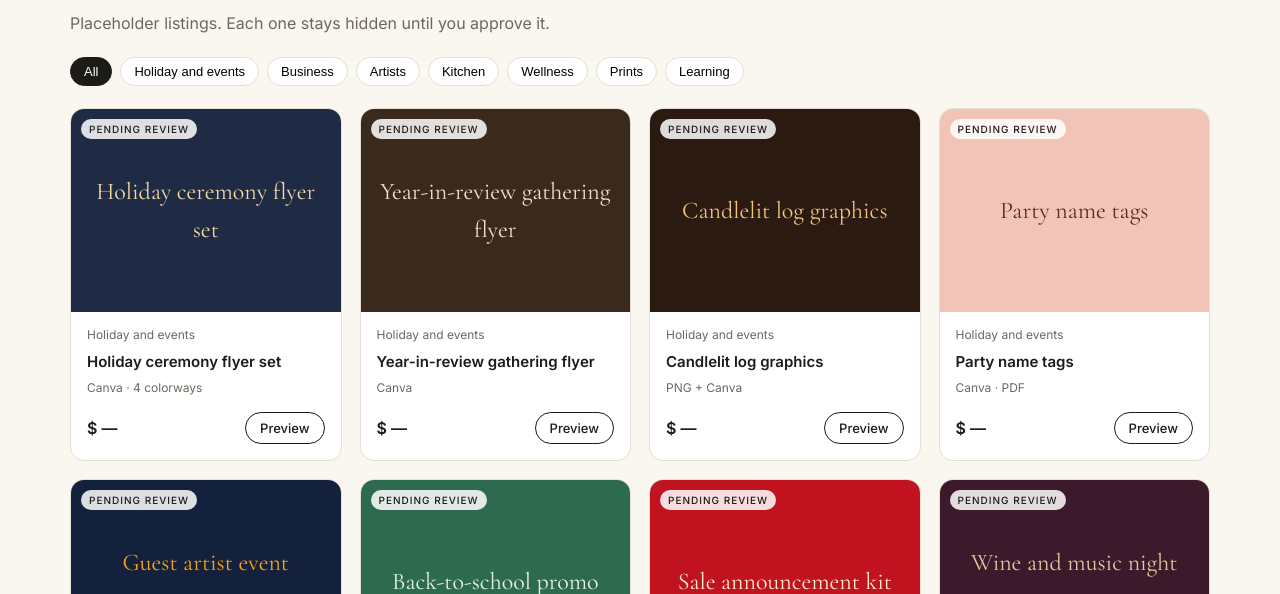
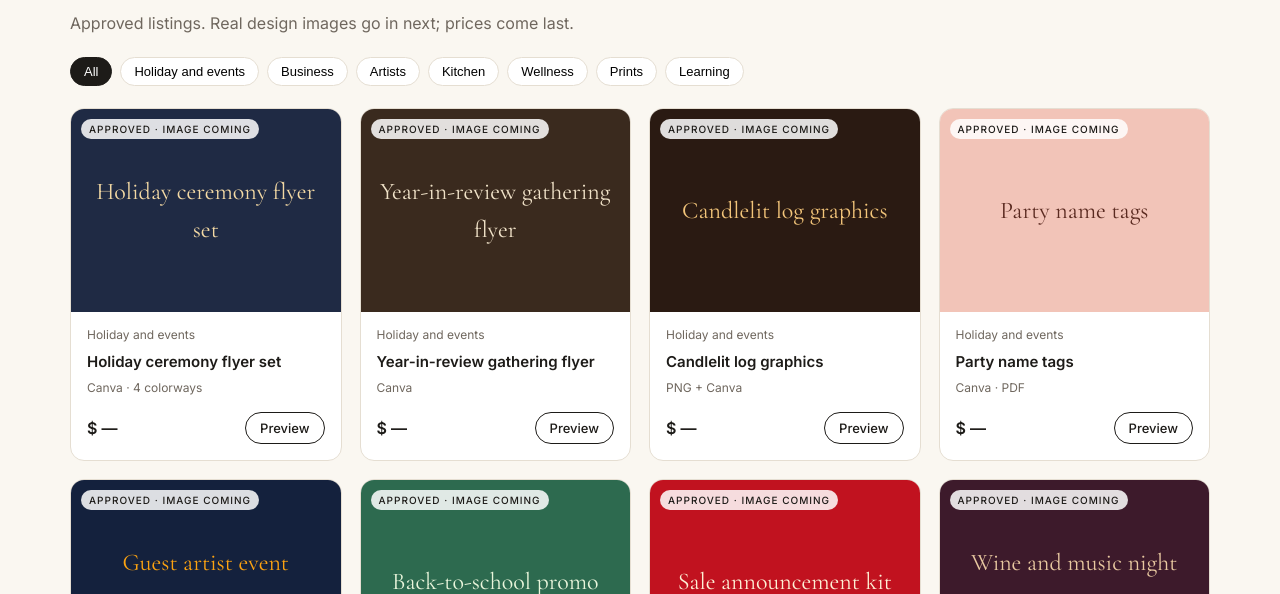
Before and after one commit to anotterbryan/studio-ln-preview, a plain HTML site: page index.html in a window 1280 px wide. Both pictures are taken after a click on the link "Shop". Shown: the part 206-800 px from the top of the page. Drawn offline with nearby package versions, Linux system fonts and the light colour scheme; a web font is replaced by a local one.

Commit message:
Mark approved shop listings
Co-Authored-By: Claude Opus 5.5 <noreply@anthropic.com>
Claude-Session: https://claude.ai/code/session_01RQhvm6Cqaoboo7NzrL4QRL

```diff
--- a/index.html
+++ b/index.html
@@ -183,7 +183,7 @@ footer{border-top:1px solid var(--line);padding:28px 0;color:var(--muted);font-s
 <section class="page" id="p-shop">
   <div class="wrap">
     <h2 class="sec">Template shop</h2>
-    <p class="sub">Placeholder listings. Each one stays hidden until you approve it.</p>
+    <p class="sub">Approved listings. Real design images go in next; prices come last.</p>
     <div class="chips" id="chips"></div>
     <div class="grid" id="shopgrid"></div>
   </div>
@@ -320,7 +320,7 @@ const SHOP=[
 const cats=['All',...new Set(SHOP.map(s=>s[0]))];let cat='All';
 function drawShop(){document.getElementById('chips').innerHTML=cats.map(c=>`<button class="chip ${c===cat?'on':''}" data-c="${c}">${c}</button>`).join('');
 document.querySelectorAll('#chips .chip').forEach(b=>b.onclick=()=>{cat=b.dataset.c;drawShop();});
-document.getElementById('shopgrid').innerHTML=SHOP.filter(s=>cat==='All'||s[0]===cat).map(s=>`<div class="card"><div class="thumb" style="background:${s[3]};color:${s[4]}"><span class="pend">Pending review</span>${s[1]}</div><div class="ci"><span class="meta">${s[0]}</span><h4>${s[1]}</h4><span class="meta">${s[2]}</span><div class="row"><span class="price">$ —</span><button class="btn sm ghost">Preview</button></div></div></div>`).join('');}
+document.getElementById('shopgrid').innerHTML=SHOP.filter(s=>cat==='All'||s[0]===cat).map(s=>`<div class="card"><div class="thumb" style="background:${s[3]};color:${s[4]}"><span class="pend">Approved · image coming</span>${s[1]}</div><div class="ci"><span class="meta">${s[0]}</span><h4>${s[1]}</h4><span class="meta">${s[2]}</span><div class="row"><span class="price">$ —</span><button class="btn sm ghost">Preview</button></div></div></div>`).join('');}
 drawShop();
 
 /* ---------- COA ---------- */
```
